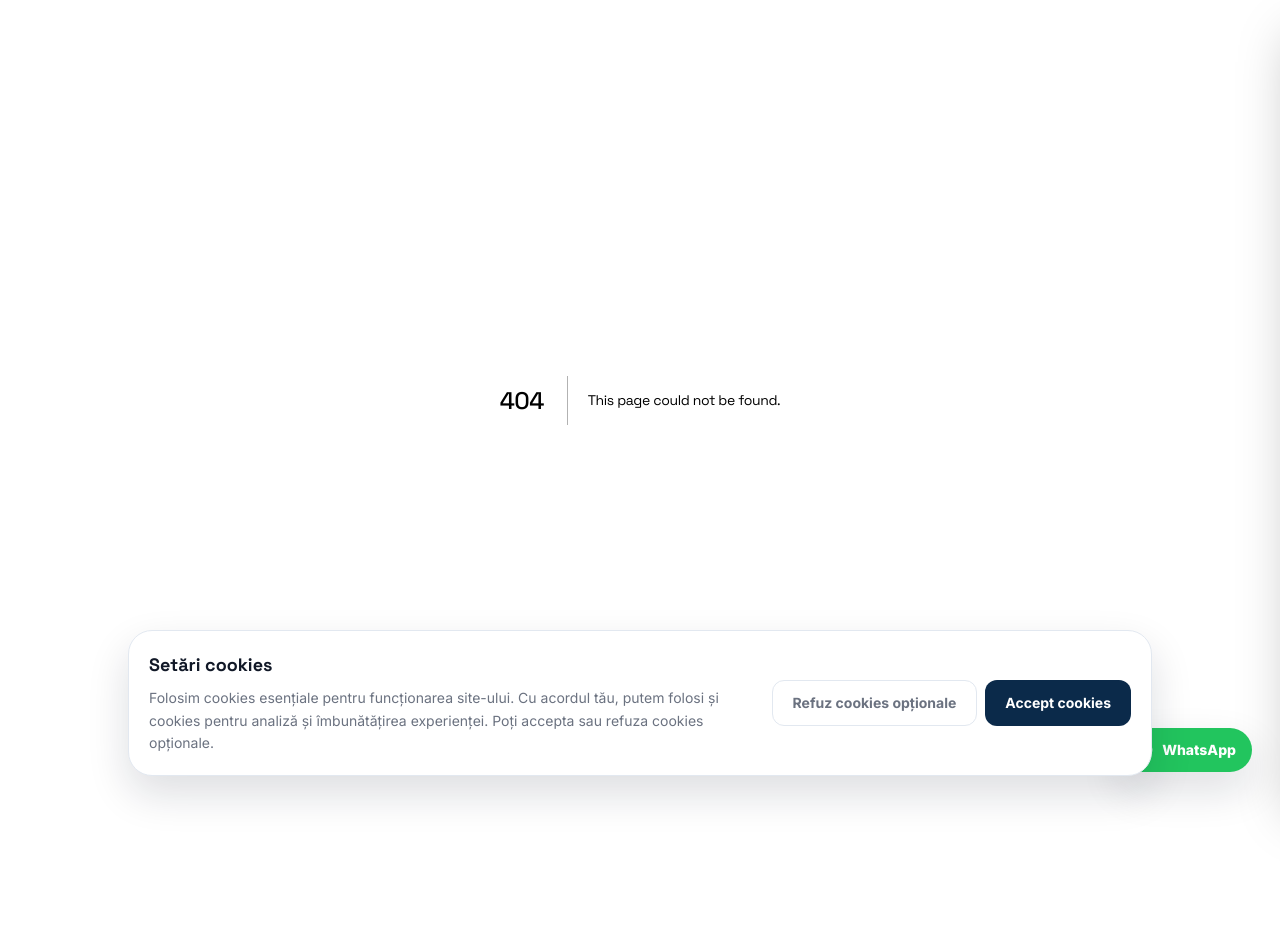
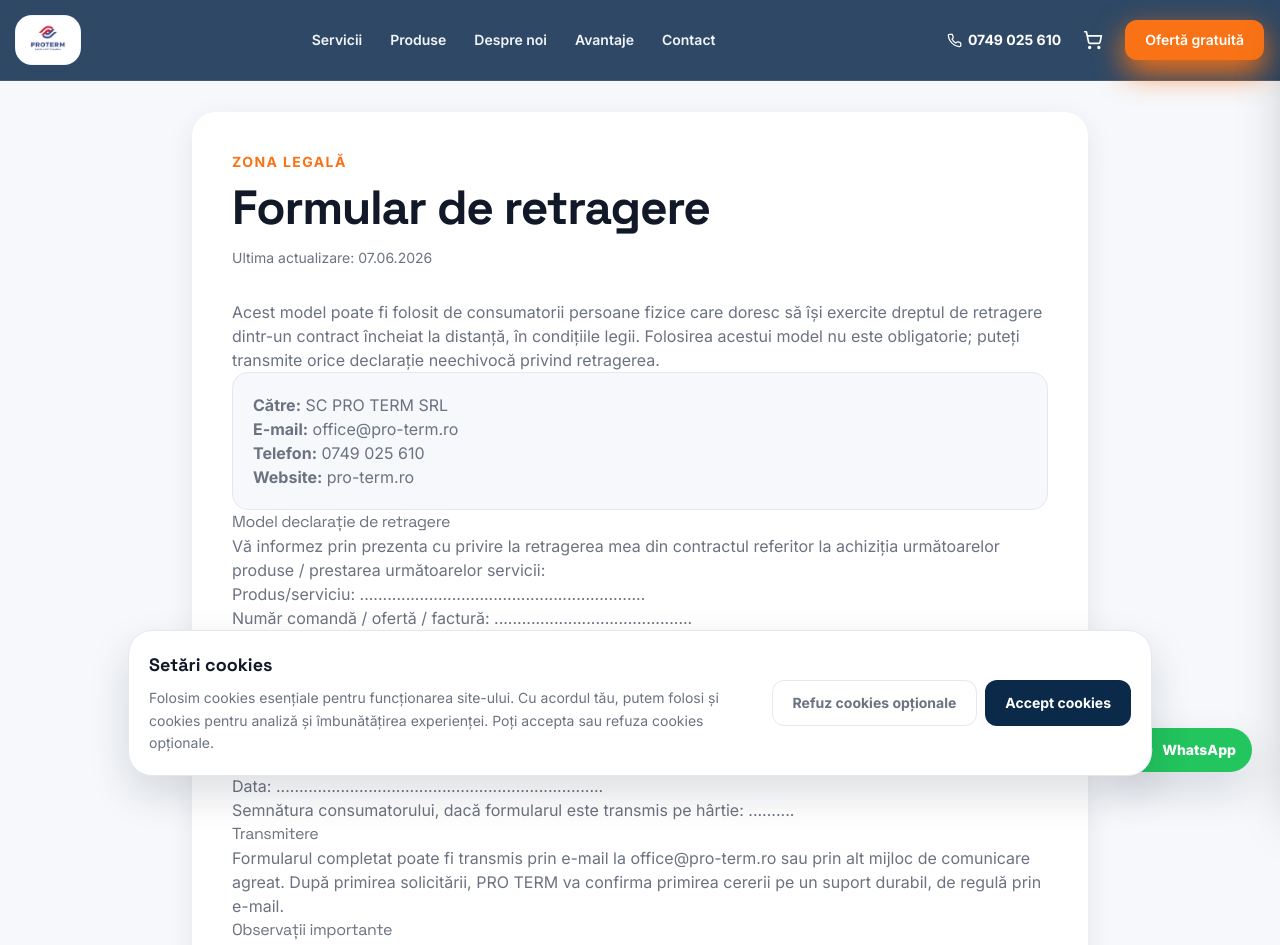
Before and after one commit to protermarad-hash/pro-term-web, a Next.js app: page /formular-retragere in a window 1280 px wide. Before the commit this address had no page. Shown: the top 945 px of the page. Before the commit the page ends 800 px from the top, so only its background shows below. Built offline with nearby package versions, Linux system fonts and the light colour scheme.

Commit message:
Add withdrawal form page

```diff
--- /dev/null
+++ b/src/app/formular-retragere/page.tsx
@@ -0,0 +1,65 @@
+import Header from '@/components/Header';
+import Footer from '@/components/Footer';
+import Link from 'next/link';
+
+const updatedAt = '07.06.2026';
+
+export default function WithdrawalFormPage() {
+  return (
+    <>
+      <Header />
+      <main className="bg-light-200 pt-28 pb-20">
+        <div className="container mx-auto px-4">
+          <div className="mx-auto max-w-4xl rounded-3xl bg-white p-6 shadow-card md:p-10">
+            <p className="mb-3 text-sm font-bold uppercase tracking-widest text-accent">Zona legală</p>
+            <h1 className="font-heading text-3xl font-bold text-dark md:text-5xl">Formular de retragere</h1>
+            <p className="mt-4 text-sm text-dark-300">Ultima actualizare: {updatedAt}</p>
+
+            <div className="prose prose-slate mt-8 max-w-none text-dark-300">
+              <p>
+                Acest model poate fi folosit de consumatorii persoane fizice care doresc să își exercite dreptul de retragere dintr-un contract încheiat la distanță, în condițiile legii. Folosirea acestui model nu este obligatorie; puteți transmite orice declarație neechivocă privind retragerea.
+              </p>
+
+              <div className="rounded-2xl border border-slate-200 bg-light-200 p-5">
+                <p><strong>Către:</strong> SC PRO TERM SRL</p>
+                <p><strong>E-mail:</strong> office@pro-term.ro</p>
+                <p><strong>Telefon:</strong> 0749 025 610</p>
+                <p><strong>Website:</strong> pro-term.ro</p>
+              </div>
+
+              <h2>Model declarație de retragere</h2>
+              <p>
+                Vă informez prin prezenta cu privire la retragerea mea din contractul referitor la achiziția următoarelor produse / prestarea următoarelor servicii:
+              </p>
+              <ul>
+                <li>Produs/serviciu: ..............................................................</li>
+                <li>Număr comandă / ofertă / factură: ...........................................</li>
+                <li>Comandat la data de: ........................................................</li>
+                <li>Primit la data de: ...........................................................</li>
+                <li>Nume consumator: ............................................................</li>
+                <li>Adresă consumator: ..........................................................</li>
+                <li>Telefon / e-mail: ............................................................</li>
+                <li>Cont bancar pentru rambursare, dacă este cazul: .............................</li>
+                <li>Data: .......................................................................</li>
+                <li>Semnătura consumatorului, dacă formularul este transmis pe hârtie: ..........</li>
+              </ul>
+
+              <h2>Transmitere</h2>
+              <p>
+                Formularul completat poate fi transmis prin e-mail la <a href="mailto:office@pro-term.ro">office@pro-term.ro</a> sau prin alt mijloc de comunicare agreat. După primirea solicitării, PRO TERM va confirma primirea cererii pe un suport durabil, de regulă prin e-mail.
+              </p>
+
+              <h2>Observații importante</h2>
+              <ul>
+                <li>Dreptul de retragere se aplică în condițiile legale pentru consumatori persoane fizice.</li>
+                <li>Pot exista excepții sau limitări pentru produse personalizate, comandate special, montate, folosite sau pentru servicii executate integral cu acordul expres al consumatorului.</li>
+                <li>Condițiile detaliate sunt disponibile în <Link href="/politica-retur">Politica de retur</Link> și în <Link href="/termeni-si-conditii">Termeni și condiții</Link>.</li>
+              </ul>
+            </div>
+          </div>
+        </div>
+      </main>
+      <Footer />
+    </>
+  );
+}
```
